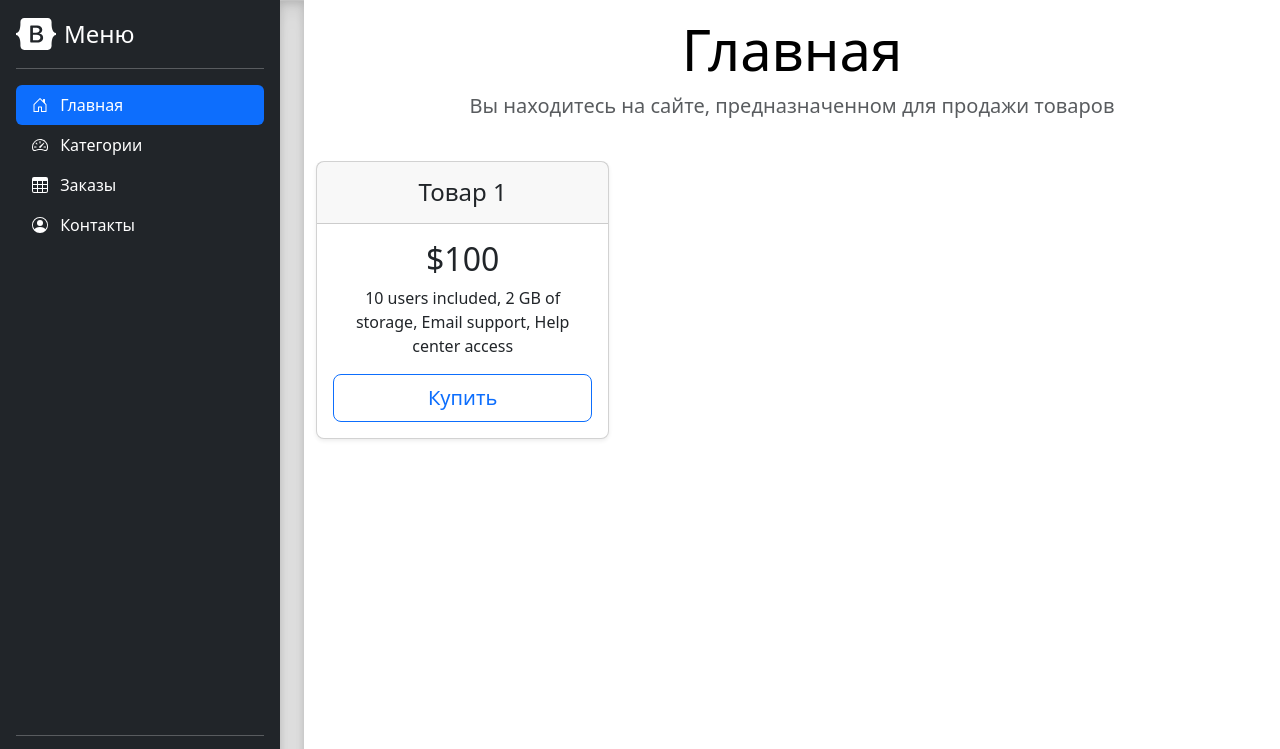
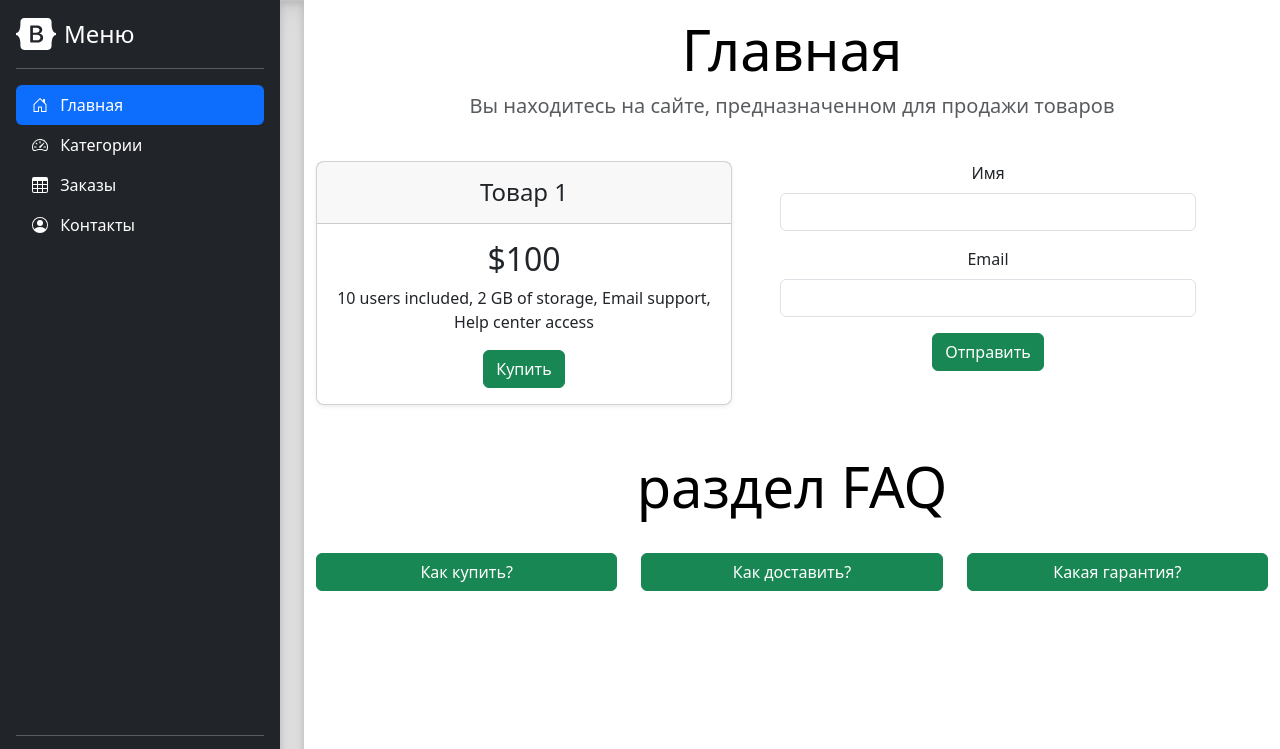
Before and after one commit to MaryMelnikova1988/homework_19_1-html, a plain HTML site: page index.html in a window 1280 px wide. Shown: the top 749 px of the page. Drawn offline with nearby package versions, Linux system fonts and the light colour scheme.

Commit message:
загрузка начального шаблона с https://gist.github.com/oscarbotru/8fe48f48b39e56882b771536d2c28069

```diff
--- a/index.html
+++ b/index.html
@@ -265,10 +265,10 @@
                 <p class="fs-5 text-body-secondary">Вы находитесь на сайте, предназначенном для продажи товаров</p>
             </div>
         </header>
-
+        <div class="row row-cols-1 row-cols-md-2 mb-2 text-center">
             <main class="row">
                 <div class="row text-center">
-                <div class="col-4">
+                    <div class="col-12">
                         <div class="card mb-4 rounded-3 shadow-sm">
                             <div class="card-header py-3">
                                 <h4 class="my-0 fw-normal">Товар 1</h4>
@@ -281,16 +281,81 @@
                                     Email support,
                                     Help center access
                                 </p>
-                            <button type="button" class="w-100 btn btn-lg btn-outline-primary">Купить</button>
+                                <button type="button" class="btn btn-success">Купить</button>
                             </div>
                         </div>
                     </div>
                 </div>
             </main>
 
+            <main class="row">
+                <div class="row text-center">
+                    <div class="col-12">
+                        <form>
+                            <div class="mb-3">
+                                <label for="exampleInputEmail1" class="form-label">Имя</label>
+                                <input type="name" class="form-control" id="exampleInputEmail1">
+
+                            </div>
+                            <div class="mb-3">
+                                <label for="exampleInputPassword1" class="form-label">Email</label>
+                                <input type="Email" class="form-control" id="exampleInputPassword1">
                             </div>
 
+                            <button type="send" class="btn btn-success">Отправить</button>
+                        </form>
+                    </div>
+                </div>
             </main>
+        </div>
+        <header>
+            <div class="pricing-header p-3 pb-md-4 mx-auto text-center">
+                <h1 class="display-4 fw-normal text-body-emphasis">раздел FAQ</h1>
+            </div>
+        </header>
+        <div class="row">
+            <div class="col-4">
+                <button class="btn btn-success w-100" type="button" data-bs-toggle="collapse"
+                        data-bs-target="#multiCollapseExample1" aria-expanded="false"
+                        aria-controls="multiCollapseExample1">
+                    Как купить?
+                </button>
+                <div class="col">
+                    <div class="collapse multi-collapse" id="multiCollapseExample1">
+                        <div class="card card-body">
+                            Подберите интересующие вас товары через поиск или каталог. Добавьте товары в корзину.
+                        </div>
+                    </div>
+                </div>
+            </div>
+            <div class="col-4">
+                <button class="btn btn-success w-100" type="button" data-bs-toggle="collapse"
+                        data-bs-target="#multiCollapseExample2" aria-expanded="false"
+                        aria-controls="multiCollapseExample2">
+                    Как доставить?
+                </button>
+                <div class="collapse multi-collapse" id="multiCollapseExample2">
+                    <div class="card card-body">
+                        Минимальная сумма для оформления заказа – 500 рублей, доставка может быть бесплатной при чеке от 1 500 рублей
+                    </div>
+                </div>
+            </div>
+            <div class="col-4">
+                <button class="btn btn-success w-100" type="button" data-bs-toggle="collapse"
+                        data-bs-target="#multiCollapseExample3" aria-expanded="false"
+                        aria-controls="multiCollapseExample3">
+                    Какая гарантия?
+                </button>
+                <div class="collapse multi-collapse" id="multiCollapseExample3">
+                    <div class="card card-body">
+                        Выявлен недостаток в течение 14 дней со дня покупки – вернем или обменяем товар без диагностики.
+                    </div>
+                </div>
+            </div>
+        </div>
+    </div>
+
+
     <script src="https://cdn.jsdelivr.net/npm/bootstrap@5.3.0/dist/js/bootstrap.bundle.min.js"
             integrity="sha384-geWF76RCwLtnZ8qwWowPQNguL3RmwHVBC9FhGdlKrxdiJJigb/j/68SIy3Te4Bkz"
             crossorigin="anonymous"></script>
```
Lines whose indentation alone changed are shown as unchanged.
